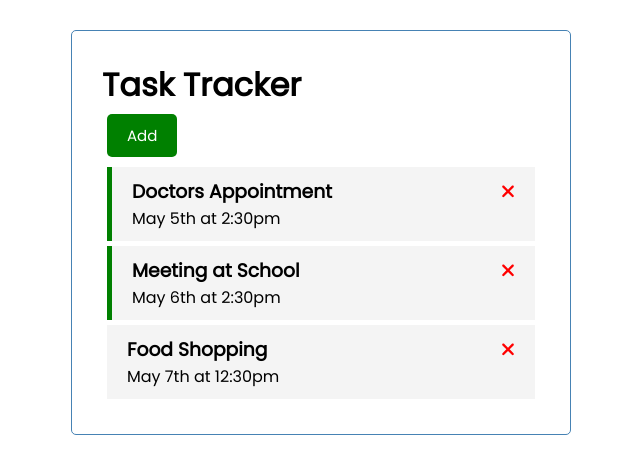
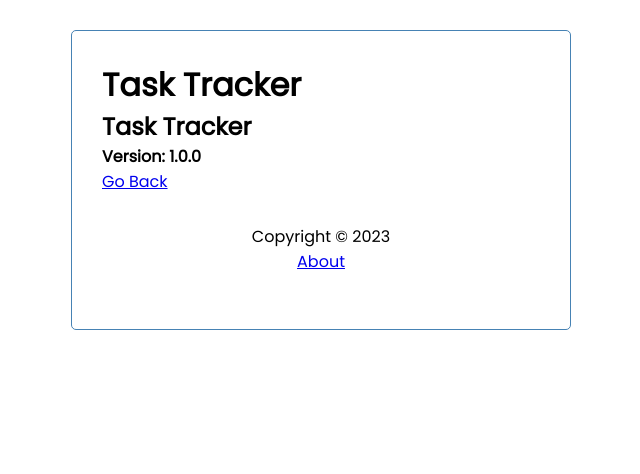
Before and after one commit to cassandreh1/task-app, an Angular app: page /about in a window 1280 px wide. Shown: the top 474 px of the page, without its empty margins (319-959 px from the left). Built offline with nearby package versions, Linux system fonts and the light colour scheme; data requests are answered from the project's data file.

Commit message:
adding router module and routes

```diff
--- a/src/app/app.component.html
+++ b/src/app/app.component.html
@@ -1,4 +1,5 @@
 <div class="container">
   <app-header></app-header>
-  <app-tasks></app-tasks>
+  <router-outlet></router-outlet>
+  <app-footer></app-footer>
 </div>
--- a/src/app/app.module.ts
+++ b/src/app/app.module.ts
@@ -3,6 +3,7 @@
 import { FontAwesomeModule } from '@fortawesome/angular-fontawesome';
 import { HttpClientModule } from '@angular/common/http';
 import { FormsModule } from '@angular/forms';
+import { RouterModule, Routes } from '@angular/router';
 
 import { AppComponent } from './app.component';
 import { HeaderComponent } from './components/header/header.component';
@@ -10,6 +11,13 @@
 import { TasksComponent } from './components/tasks/tasks.component';
 import { TaskItemComponent } from './components/task-item/task-item.component';
 import { AddTaskComponent } from './components/add-task/add-task.component';
+import { AboutComponent } from './components/about/about.component';
+import { FooterComponent } from './components/footer/footer.component';
+
+const appRoutes: Routes = [
+  { path: '', component: TasksComponent },
+  { path: 'about', component: AboutComponent},
+];
 
 @NgModule({
   // for components
@@ -19,7 +27,9 @@
     ButtonsComponent,
     TasksComponent,
     TaskItemComponent,
-    AddTaskComponent
+    AddTaskComponent,
+    AboutComponent,
+    FooterComponent
   ],
   // for modules
   imports: [
@@ -27,6 +37,7 @@
     FontAwesomeModule,
     HttpClientModule,
     FormsModule,
+    RouterModule.forRoot(appRoutes),
   ],
   providers: [],
   bootstrap: [AppComponent]
--- a/src/app/components/header/header.component.html
+++ b/src/app/components/header/header.component.html
@@ -1,7 +1,7 @@
 
 <header>
     <h1> {{ title }} </h1>
-    <app-buttons
+    <app-buttons *ngIf="hasRoute('/')"
         color="{{showAddTask ? 'red' : 'green'}}"
         text="{{showAddTask ? 'Close' : 'Add'}}"
         (btnClick)="toggleAddTask()">
--- a/src/app/components/header/header.component.ts
+++ b/src/app/components/header/header.component.ts
@@ -1,6 +1,7 @@
 import { Component } from '@angular/core';
 import { UiService } from 'src/app/services/ui.service';
 import { Subscription } from 'rxjs';
+import { Router } from '@angular/router';
 
 @Component({
   selector: 'app-header',
@@ -12,7 +13,7 @@
   showAddTask: boolean = false;
   subscription: Subscription = new Subscription;
 
-  constructor(private uiService: UiService) {
+  constructor(private uiService: UiService, private router: Router) {
     this.subscription = this.uiService
       .onToggle()
       .subscribe((value) => this.showAddTask = value);
@@ -22,4 +23,8 @@
     this.uiService.toggleAddTask();
   }
 
+  hasRoute(route: string) {
+    return this.router.url === route;
+  }
+
 }
```
